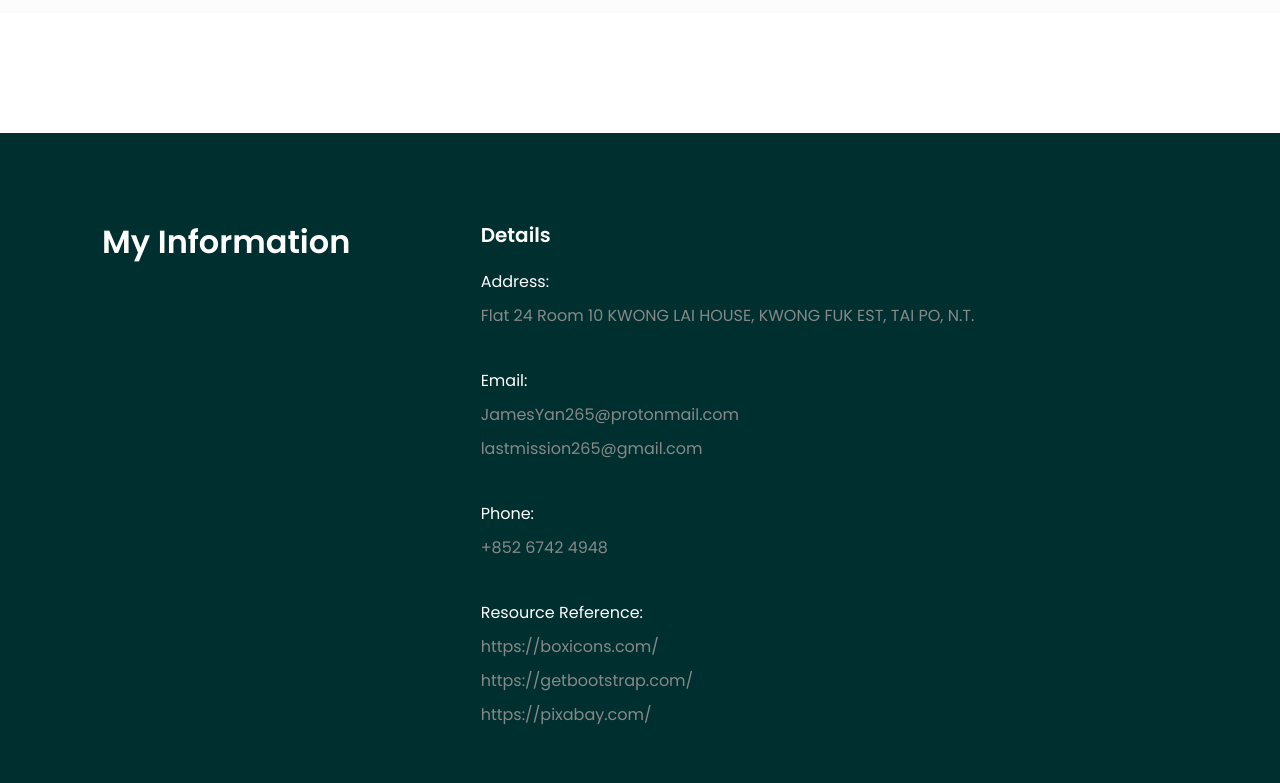
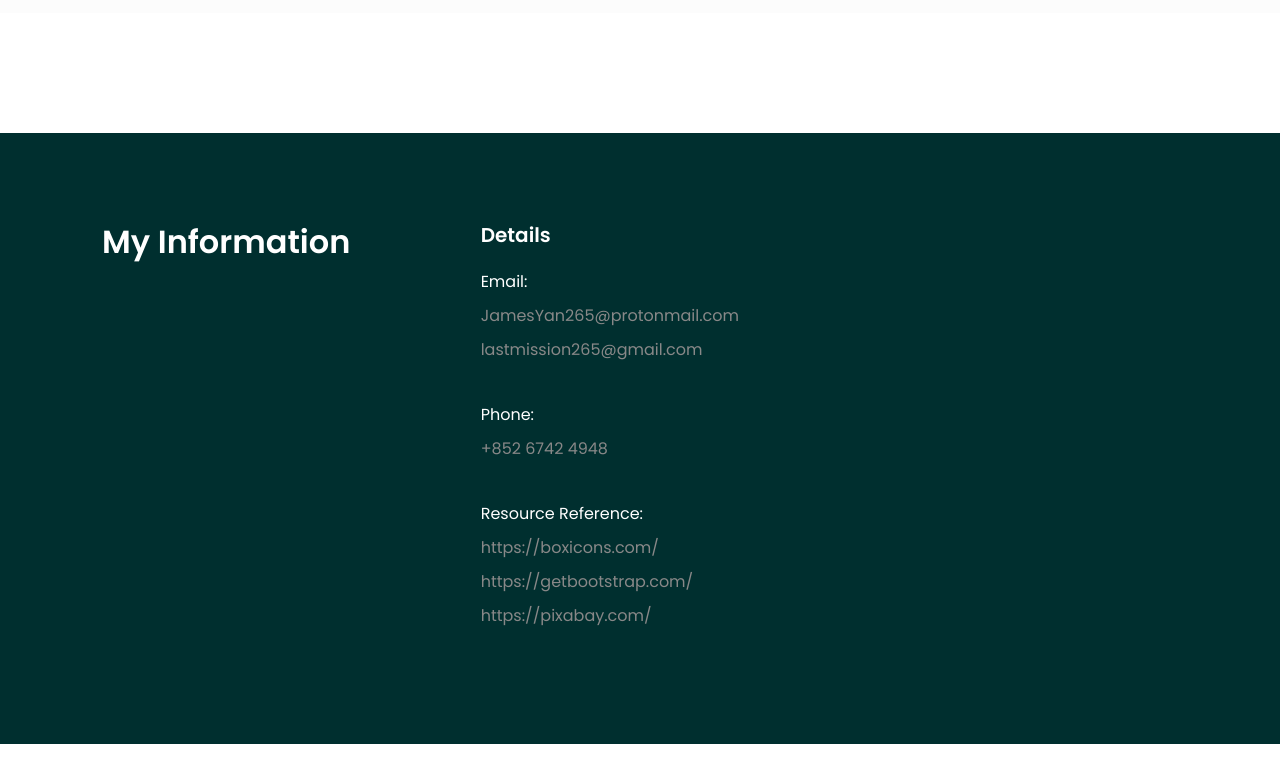
Before and after one commit to JamesYan265/Myprofile, a plain HTML site: page index.html in a window 1280 px wide. Shown: the part 3002-3785 px from the top of the page. After the commit the page ends 3746 px from the top, so only its background shows below. Drawn offline with nearby package versions, Linux system fonts and the light colour scheme; a web font is replaced by a local one.

Commit message:
Update index.html

```diff
--- a/index.html
+++ b/index.html
@@ -295,14 +295,6 @@
                         </h5>
                         <ul class="list-unstyled">
                             <li>
-                                <span class="text-white">Address:</span>
-                            </li>
-                            <li><a href="#">
-                                Flat 24 Room 10 KWONG LAI HOUSE, KWONG FUK EST, TAI PO, N.T.
-                            </a></li>
-                        </ul>
-                        <ul class="list-unstyled">
-                            <li>
                                 <span class="text-white">Email:</span>
                             </li>
                             <li class="email"><a href="#footer">
```
